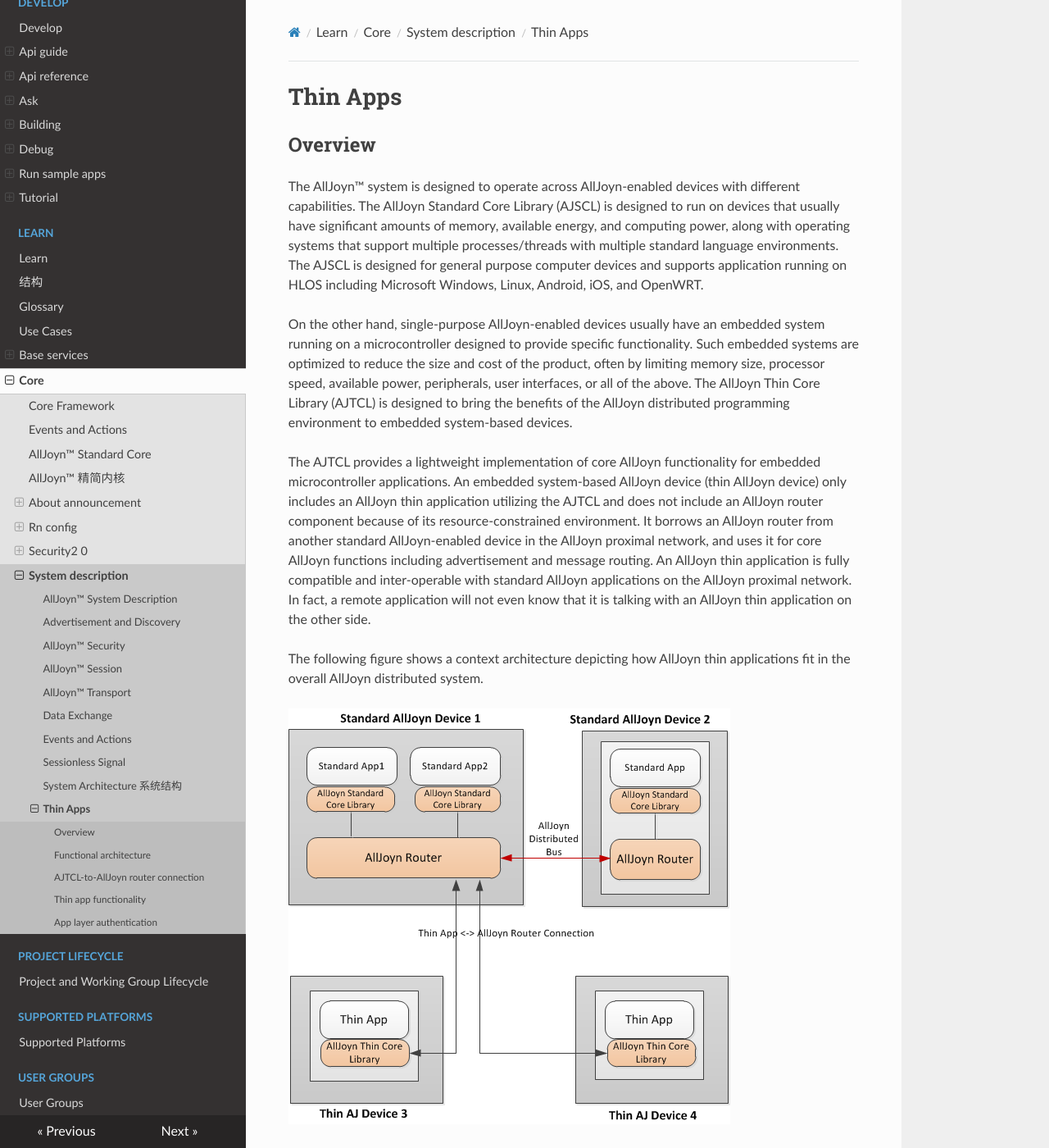
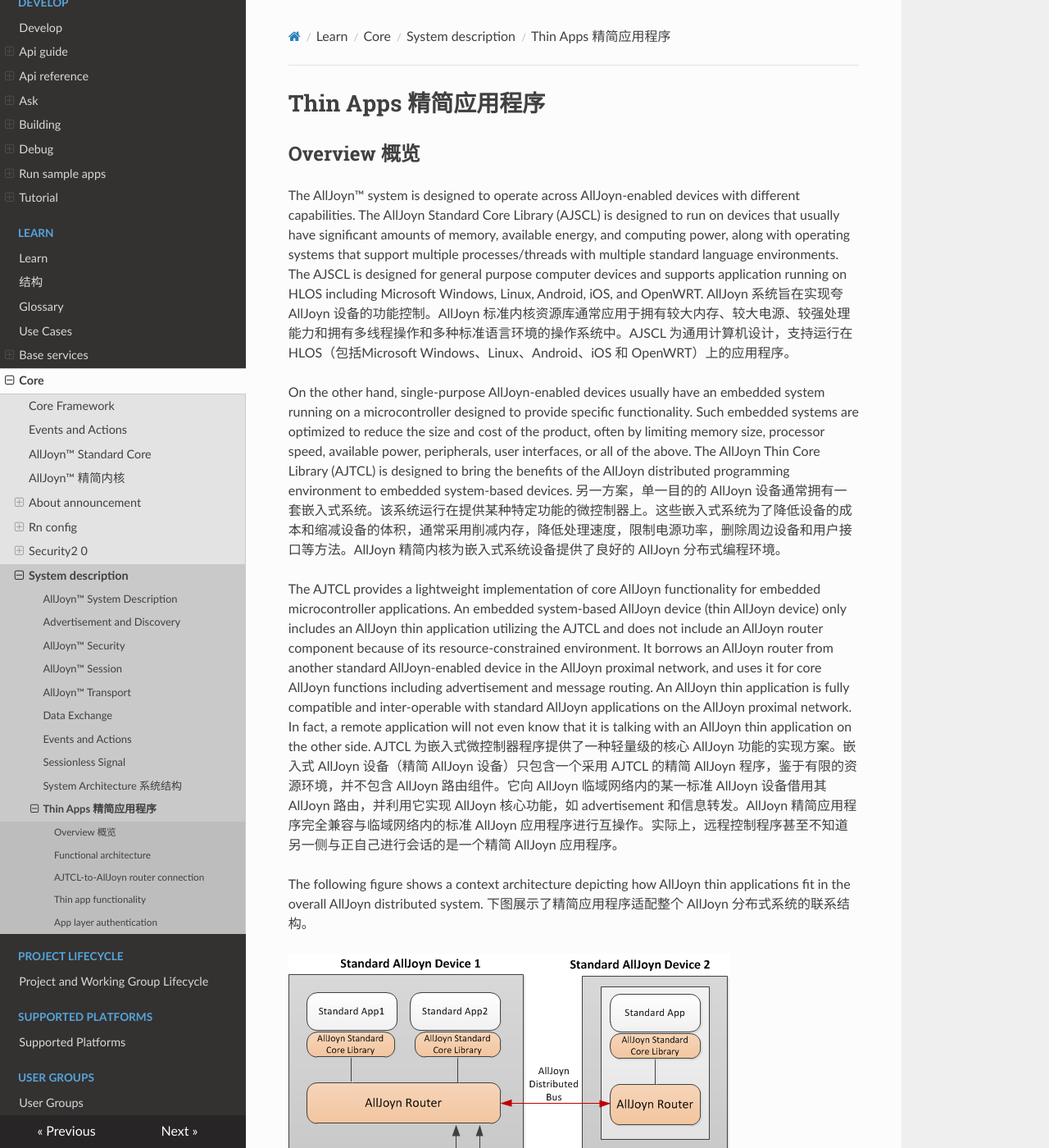
Before and after one commit to smart-conn/alljoyn-zh, an MkDocs documentation site: the page built from docs/learn/core/system-description/thin-apps.md, in a window 1280 px wide and 1400 px high. Shown: the whole window at 82% size. Built offline with MkDocs 1.6.1, drawn with Linux system fonts in a browser that asks for light colours; nearby versions of some CDN libraries; some of the changed text lies outside the part shown.

Commit message:
Update thin-apps.md

```diff
--- a/docs/learn/core/system-description/thin-apps.md
+++ b/docs/learn/core/system-description/thin-apps.md
@@ -1,6 +1,6 @@
-# Thin Apps
+# Thin Apps 精简应用程序
 
-## Overview
+## Overview 概览
 
 The AllJoyn&trade; system is designed to operate across AllJoyn-enabled
 devices with different capabilities. The AllJoyn Standard Core Library (AJSCL)
@@ -10,6 +10,7 @@ along with operating systems that support multiple processes/threads
 with multiple standard language environments. The AJSCL is designed
 for general purpose computer devices and supports application
 running on HLOS including Microsoft Windows, Linux, Android, iOS, and OpenWRT.
+AllJoyn 系统旨在实现夸 AllJoyn 设备的功能控制。AllJoyn 标准内核资源库通常应用于拥有较大内存、较大电源、较强处理能力和拥有多线程操作和多种标准语言环境的操作系统中。AJSCL 为通用计算机设计，支持运行在 HLOS（包括Microsoft Windows、Linux、Android、iOS 和 OpenWRT）上的应用程序。
 
 On the other hand, single-purpose AllJoyn-enabled devices
 usually have an embedded system running on a microcontroller
@@ -20,6 +21,7 @@ peripherals, user interfaces, or all of the above.
 The AllJoyn Thin Core Library (AJTCL) is designed to bring
 the benefits of the AllJoyn distributed programming environment
 to embedded system-based devices.
+另一方案，单一目的的 AllJoyn 设备通常拥有一套嵌入式系统。该系统运行在提供某种特定功能的微控制器上。这些嵌入式系统为了降低设备的成本和缩减设备的体积，通常采用削减内存，降低处理速度，限制电源功率，删除周边设备和用户接口等方法。AllJoyn 精简内核为嵌入式系统设备提供了良好的 AllJoyn 分布式编程环境。
 
 The AJTCL provides a lightweight implementation of core AllJoyn
 functionality for embedded microcontroller applications. An embedded
@@ -34,13 +36,16 @@ and inter-operable with standard AllJoyn applications on the
 AllJoyn proximal network. In fact, a remote application will
 not even know that it is talking with an AllJoyn thin application
 on the other side.
+AJTCL 为嵌入式微控制器程序提供了一种轻量级的核心 AllJoyn 功能的实现方案。嵌入式 AllJoyn 设备（精简 AllJoyn 设备）只包含一个采用 AJTCL 的精简 AllJoyn 程序，鉴于有限的资源环境，并不包含 AllJoyn 路由组件。它向 AllJoyn 临域网络内的某一标准 AllJoyn 设备借用其 AllJoyn 路由，并利用它实现 AllJoyn 核心功能，如 advertisement 和信息转发。AllJoyn 精简应用程序完全兼容与临域网络内的标准 AllJoyn 应用程序进行互操作。实际上，远程控制程序甚至不知道另一侧与正自己进行会话的是一个精简 AllJoyn 应用程序。
+
 
 The following figure shows a context architecture depicting
 how AllJoyn thin applications fit in the overall AllJoyn distributed system.
+下图展示了精简应用程序适配整个 AllJoyn 分布式系统的联系结构。
 
 ![img thin-app-arch][]
 
-**Figure:** Thin app context architecture
+**图:** Thin app context architecture 精简应用程序联系结构
 
 It shows two thin AllJoyn-enabled devices (device 3 and device 4)
 with a single AllJoyn thin application installed on each of them.
```
